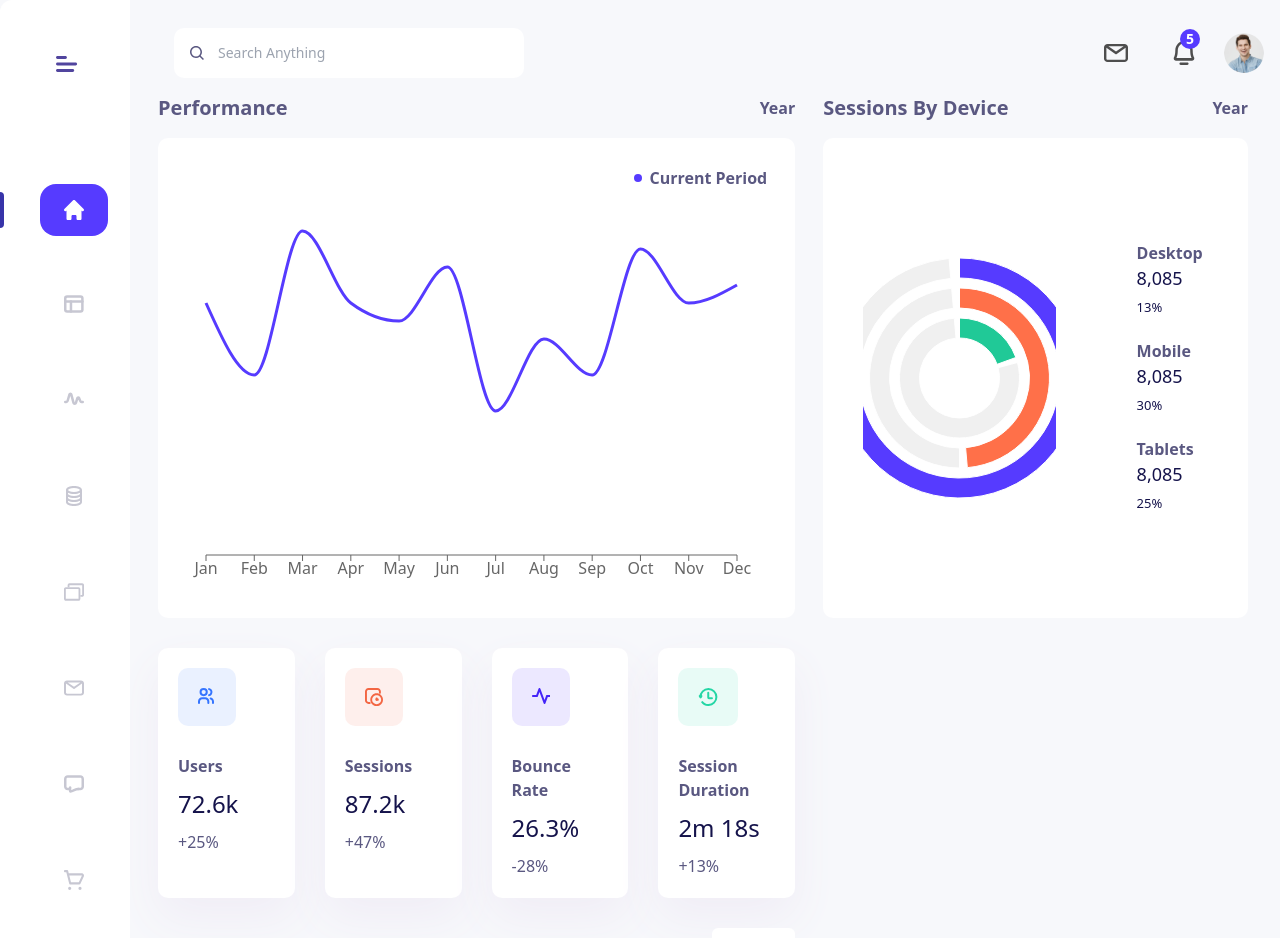
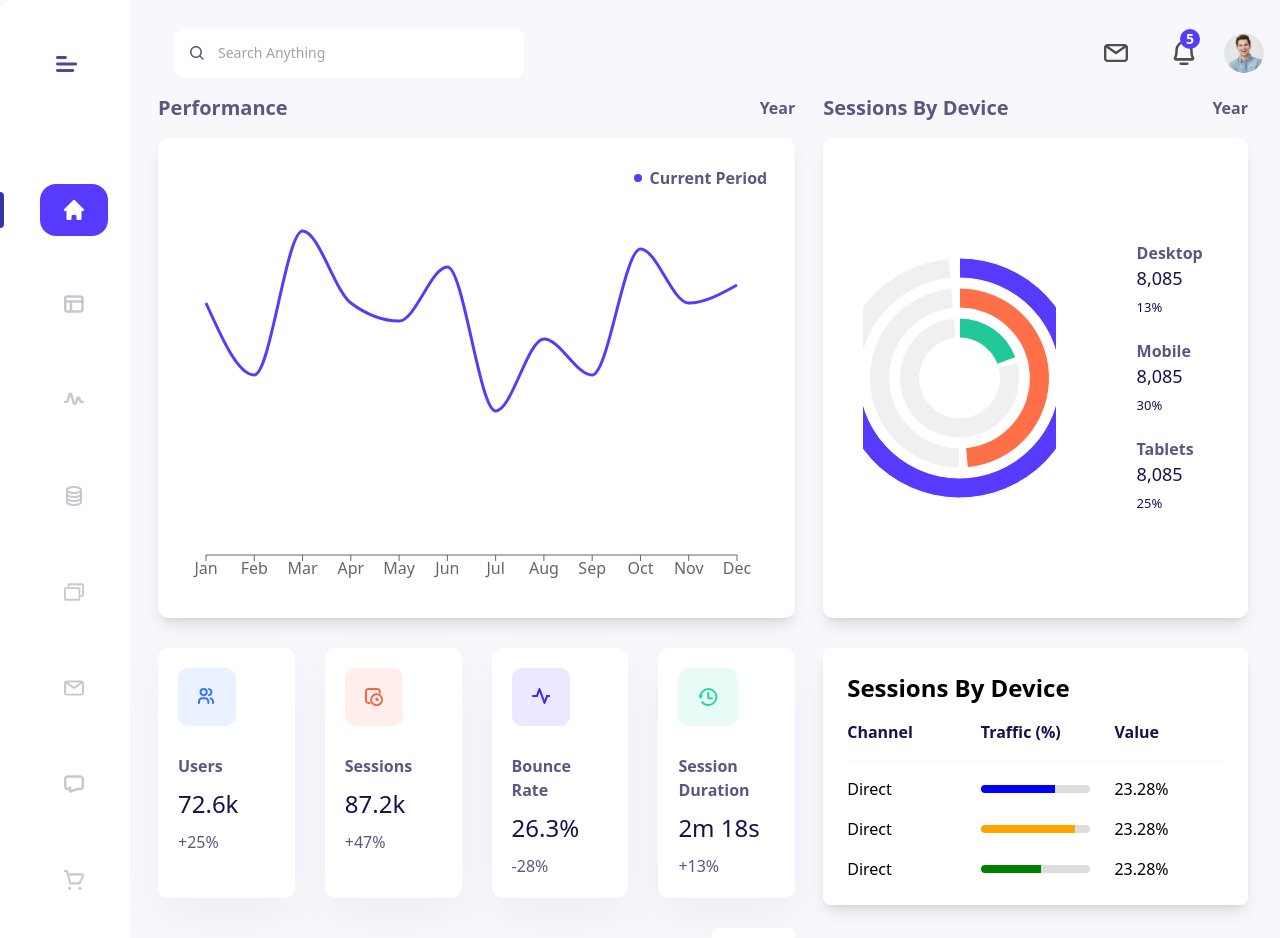
Before and after one commit to isroilomonjonov/iqro-agency, a React (Vite) app: page / in a window 1280 px wide. Shown: the top 938 px of the page. Built offline with nearby package versions, Linux system fonts and the light colour scheme.

Commit message:
session by device statistics and charts finished

```diff
--- a/src/App.tsx
+++ b/src/App.tsx
@@ -4,6 +4,8 @@ import SessionChart from './components/charts/sessions'
 import Layout from './components/layout/layout'
 import DailyOverview from './components/statistics/daily-overview'
 import PerfomanceStatistics from './components/statistics/perfomance-statistics'
+import SessionByDevice from './components/statistics/session-by-device'
+import SessionLastSection from './components/statistics/session-last-section'
 function App() {
 
   return (
@@ -23,7 +25,7 @@ function App() {
             <h2 className='text-[#5A5881] font-bold text-xl'>Sessions By Device</h2>
             <p className='text-[#5A5881] font-bold'>Year</p>
           </div>
-          <div className='p-10 bg-white flex items-center gap-20 w-full rounded-[10px]'>
+          <div className='p-10 bg-white flex items-center gap-20 w-full rounded-[10px] mb-[30px]  shadow-lg'>
             <SessionChart />
             <div className='flex flex-col gap-5'>
               <div>
@@ -40,6 +42,8 @@ function App() {
               </div>
             </div>
           </div>
+          <SessionByDevice />
+          <SessionLastSection />
         </div>
       </div>
 
--- a/src/components/charts/perfomance.tsx
+++ b/src/components/charts/perfomance.tsx
@@ -43,7 +43,7 @@ const CustomTooltip: React.FC<CustomTooltipProps> = ({ active, payload }) => {
 
 const PerfomanceChart: React.FC = () => {
     return (
-        <div className={'bg-white p-7 rounded-[10px]'}>
+        <div className={'bg-white p-7 rounded-[10px]  shadow-lg'}>
             <p className='text-[#5A5881] font-bold flex items-center justify-end'><span className='inline-block w-2 h-2 bg-[#563BFF] rounded-full mr-2'></span> Current Period</p>
             <ResponsiveContainer width="100%" height={400}>
                 <LineChart data={data} margin={{ top: 5, right: 30, left: 20, bottom: 5 }}>
--- /dev/null
+++ b/src/components/statistics/session-by-device.tsx
@@ -0,0 +1,47 @@
+import "./session.by.device.css"
+const data = [
+    { channel: 'Direct', traffic: 68.28, value: 23.28, color: 'blue' },
+    { channel: 'Direct', traffic: 86.28, value: 23.28, color: 'orange' },
+    { channel: 'Direct', traffic: 55.28, value: 23.28, color: 'green' },
+];
+function SessionByDevice() {
+    const getBackgroundStyle = (color: string, value: number) => {
+        return {
+            background: `linear-gradient(to right, ${color} ${value}%, #ddd ${value}%)`
+        };
+    };
+    return (
+        <div className="flex justify-center items-center w-full mb-[30px]">
+            <div className="w-full bg-white shadow-lg rounded-lg p-6 ">
+                <h2 className="text-2xl font-semibold mb-4">Sessions By Device</h2>
+                <div className="space-y-4">
+                    <div className="flex items-center justify-between gap-6">
+                        <p className="w-1/3 text-[#15134B] font-bold">Channel</p>
+                        <p className="w-1/3 text-[#15134B] font-bold">Traffic (%)</p>
+                        <p className=" w-1/3 text-[#15134B] font-bold">Value</p>
+                    </div>
+                    <p className="bg-[#F6F8FA] h-[1px] w-full"></p>
+                    {data.map((item, index) => (
+                        <div key={index} className="flex items-center justify-between gap-6">
+                            <span className="w-1/3">{item.channel}</span>
+                            <div className="w-1/3 flex items-center">
+                                <input
+                                    type="range"
+                                    className="range"
+                                    value={item.traffic}
+                                    readOnly
+                                    min="0"
+                                    max="100"
+                                    style={getBackgroundStyle(item.color, item.traffic)}
+                                />
+                            </div>
+                            <span className="w-1/3 text-start">{item.value}%</span>
+                        </div>
+                    ))}
+                </div>
+            </div>
+        </div>
+    );
+}
+
+export default SessionByDevice;
--- /dev/null
+++ b/src/components/statistics/session-last-section.tsx
@@ -0,0 +1,15 @@
+import { Button } from "../ui/button"
+
+const SessionLastSection = () => {
+    return (
+        <div className="px-8 py-16 bg-white flex justify-between rounded-[10px] shadow-lg flex-wrap gap-5 sm:flex-nowrap sm:mt-12   ">
+            <div className="flex flex-col gap-2">
+                <p className="text-[#15134B] font-bold text-xl">Sessions By Device</p>
+                <p className="text-[#A3ABBD] font-medium text-[13px]">Top Region & session</p>
+            </div>
+            <Button variant={"default"} className="bg-[#563BFF] py-6 px-12 font-bold text-[16px] rounded-[10px]">View</Button>
+        </div>
+    )
+}
+
+export default SessionLastSection
--- /dev/null
+++ b/src/components/statistics/session.by.device.css
@@ -0,0 +1,45 @@
+input[type="range"] {
+  -webkit-appearance: none;
+  width: 100%;
+  height: 8px;
+  background: #ddd;
+  border-radius: 4px;
+  outline: none;
+  transition: background 0.3s;
+}
+
+input[type="range"]::-webkit-slider-thumb {
+  -webkit-appearance: none;
+  appearance: none;
+  width: 16px;
+  height: 16px;
+  border-radius: 50%;
+  background: #fff;
+  cursor: pointer;
+  box-shadow: 0 0 2px rgba(0, 0, 0, 0.5);
+  transition: background 0.3s;
+  display: none;
+}
+
+input[type="range"]::-moz-range-thumb {
+  width: 16px;
+  height: 16px;
+  border-radius: 50%;
+  background: #fff;
+  cursor: pointer;
+  box-shadow: 0 0 2px rgba(0, 0, 0, 0.5);
+  transition: background 0.3s;
+  display: none;
+}
+
+input[type="range"].range-blue {
+  background: linear-gradient(to right, blue var(--value), #fff var(--value));
+}
+
+input[type="range"].range-orange {
+  background: linear-gradient(to right, orange var(--value), #fff var(--value));
+}
+
+input[type="range"].range-green {
+  background: linear-gradient(to right, green var(--value), #fff var(--value));
+}
```
